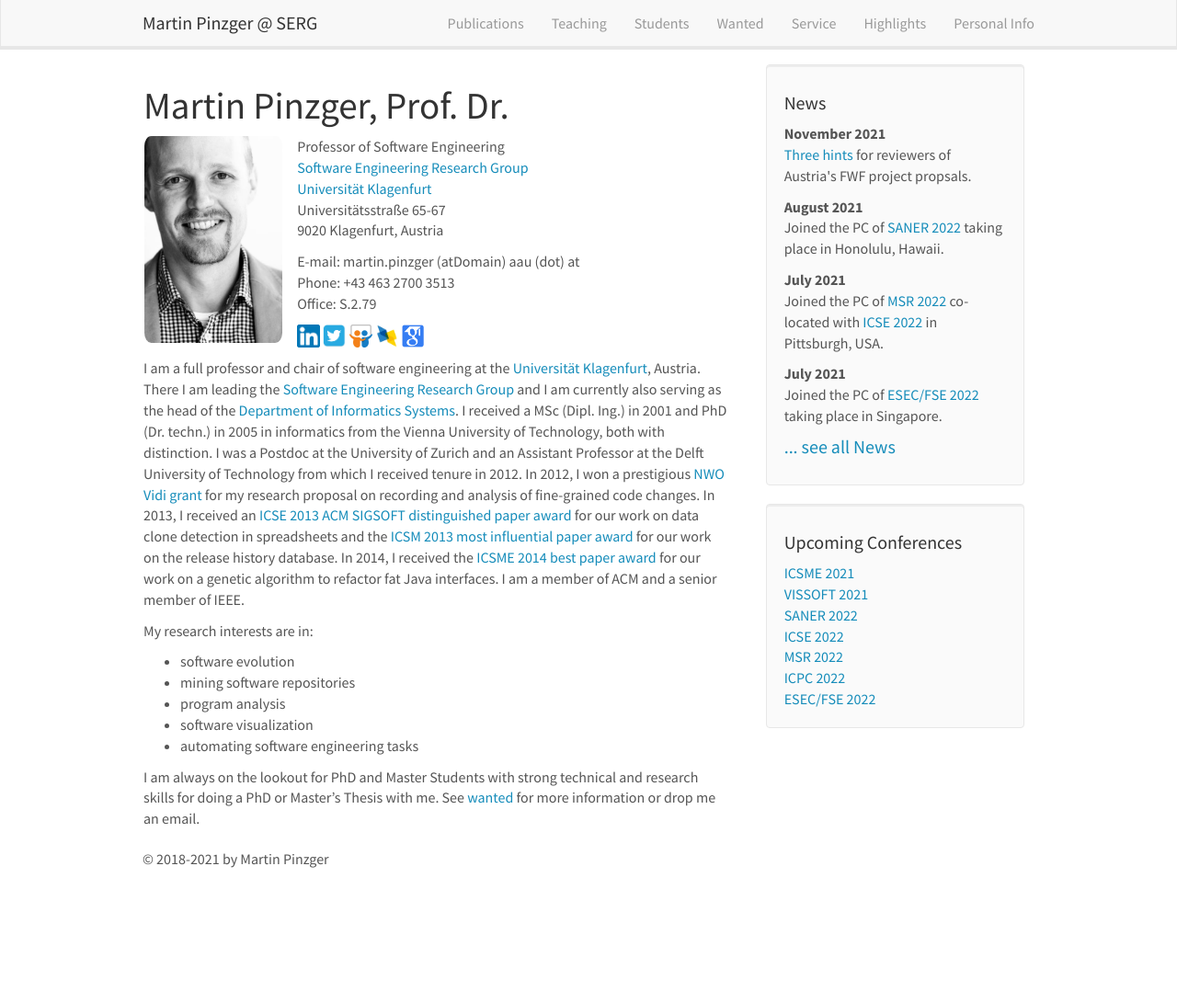
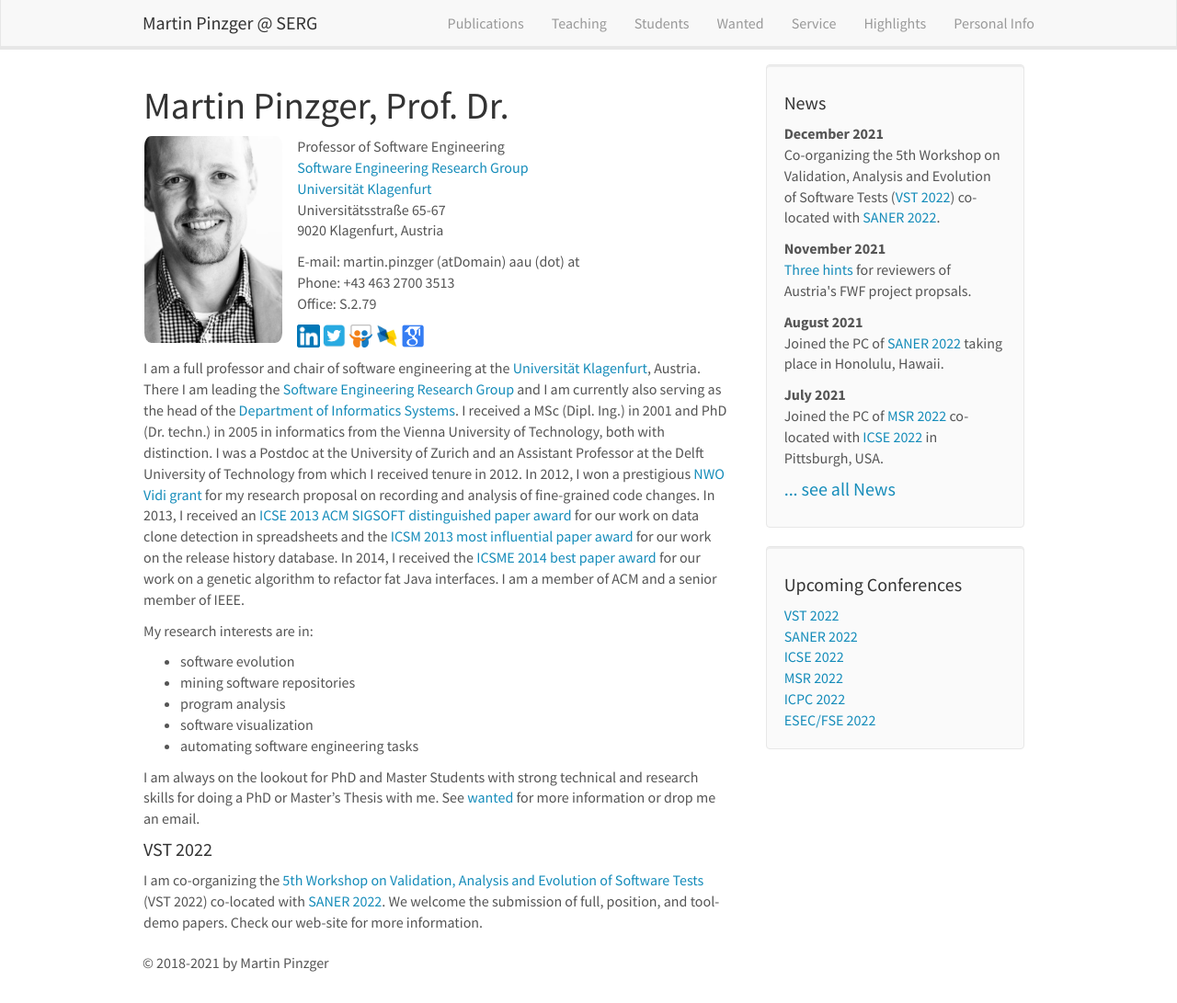
Before and after one commit to pinzger/pinzger.github.io, a Jekyll site: the page built from _pages/home.md, in a window 1280 px wide and 1091 px high. Shown: the whole window at 92% size. Built offline with Jekyll 4.4.1, drawn with Linux system fonts in a browser that asks for light colours; nearby versions of some CDN libraries.

Commit message:
added VST 2022

```diff
--- a/_data/news.yml
+++ b/_data/news.yml
@@ -1,3 +1,6 @@
+- date: <strong>December 2021</strong>
+  headline: "Co-organizing the 5th Workshop on Validation, Analysis and Evolution of Software Tests (<a href=\"https://vst2022.scch.at/\">VST 2022</a>) co-located with <a href=\"https://saner2022.uom.gr/\">SANER 2022</a>."
+
 - date: <strong>November 2021</strong>
   headline: "<a href=\"./service/forfwfreviewers\">Three hints</a> for reviewers of Austria's FWF project propsals."
 
@@ -32,7 +35,7 @@
   headline: "Gave an invited talk on Mining and Analyzing Source Code Changes at <a href=\"https://asqt.cicero-software.com/\">ASQT 2020</a>."
 
 - date: <strong>November 2020</strong>
-  headline: "Co-organizing the 4th Workshop on Validation, Analysis and Evolution of Software Tests (<a href=\"http://vst2021.scch.at/\">VST 2021</a>) co-located with <a href=\"https://saner2021.shidler.hawaii.edu/\">SANER 2021</a>."
+  headline: "Co-organizing the 4th Workshop on Validation, Analysis and Evolution of Software Tests (<a href=\"https://vst2021.scch.at/\">VST 2021</a>) co-located with <a href=\"https://saner2021.shidler.hawaii.edu/\">SANER 2021</a>."
 
 - date: <strong>September 2020</strong>
   headline: "Joined the PC of <a href=\"https://se-2021.tu-bs.de/\">SE 2021</a> taking place in Braunschweig, Germany."
--- a/_includes/conferences.html
+++ b/_includes/conferences.html
@@ -2,8 +2,7 @@
 <div class="well">
 <h4>Upcoming Conferences</h4>
 
-<a href="https://icsme2021.github.io/">ICSME 2021</a> <br/>
-<a href="https://vissoft.info/2021/">VISSOFT 2021</a> <br/>
+<a href="https://vst2022.scch.at/">VST 2022</a> <br/>
 <a href="https://saner2022.uom.gr/">SANER 2022</a> <br/>
 <a href="https://conf.researchr.org/home/icse-2022">ICSE 2022</a> <br/>
 <a href="https://conf.researchr.org/home/msr-2022">MSR 2022</a> <br/>
--- a/_pages/home.md
+++ b/_pages/home.md
@@ -59,7 +59,7 @@ Should you fulfill these requirements, please do not hesitate to submit your app
 <!--
 #### ERRoSS
 I am co-organizing the [1st International Workshop on Engineering Resilient Robot Software Systems](https://www.erross.org/) (ERRoSS) co-located with [IRC 2020](http://irc.asia.edu.tw/2020). Both, IRC 2020 and ERRoSS 2020 will be held online on **November 9-11th, 2020**. Check our web-site for more information.
+-->
 
-#### VST 2021
-I am co-organizing the [4th Workshop on Validation, Analysis and Evolution of Software Tests](https://vst2021.scch.at/) (VST 2021) co-located with [SANER 2021](https://saner2021.shidler.hawaii.edu/). We welcome the submission of full, position, and tool-demo papers. Check our web-site for more information.
--->
+#### VST 2022
+I am co-organizing the [5th Workshop on Validation, Analysis and Evolution of Software Tests](https://vst2022.scch.at/) (VST 2022) co-located with [SANER 2022](https://saner2022.uom.gr/). We welcome the submission of full, position, and tool-demo papers. Check our web-site for more information.
--- a/_pages/service.md
+++ b/_pages/service.md
@@ -20,8 +20,9 @@ permalink: /service/
 * [WCRE 2010](http://web.soccerlab.polymtl.ca/wcre2010/) Program Co-Chair
 
 ### Co-Organizer
-* [VST 2021](http://vst2021.scch.at/) Co-Organizer
-* [VST 2020](http://vst2020.scch.at/) Co-Organizer
+* [VST 2022](https://vst2022.scch.at/) Co-Organizer
+* [VST 2021](https://vst2021.scch.at/) Co-Organizer
+* [VST 2020](https://vst2020.scch.at/) Co-Organizer
 * [ERRoSS 2020](https://www.erross.org/) Co-Organizer
 * [ICPC 2017](http://icpc2017.unibas.it/) ERA track Co-Chair
 * [FSE 2014](http://fse22.gatech.edu/) Publicity Co-Chair
```
